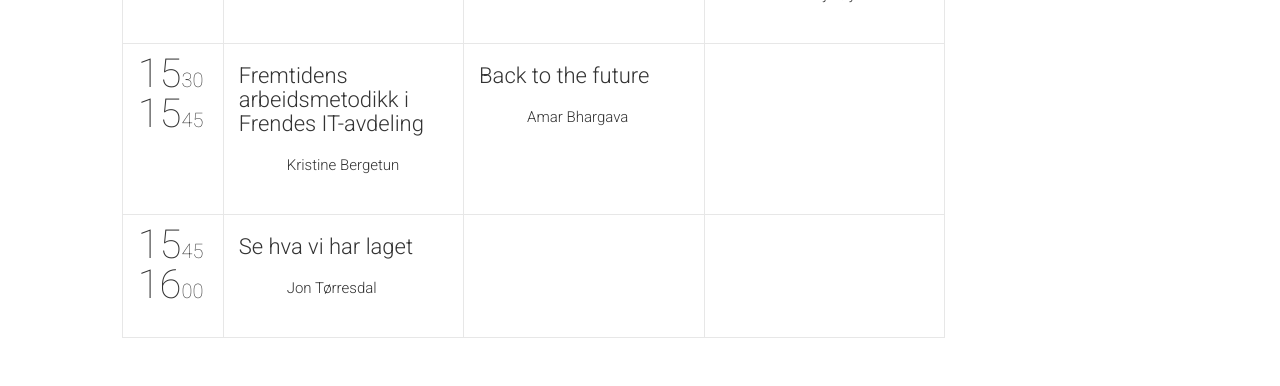
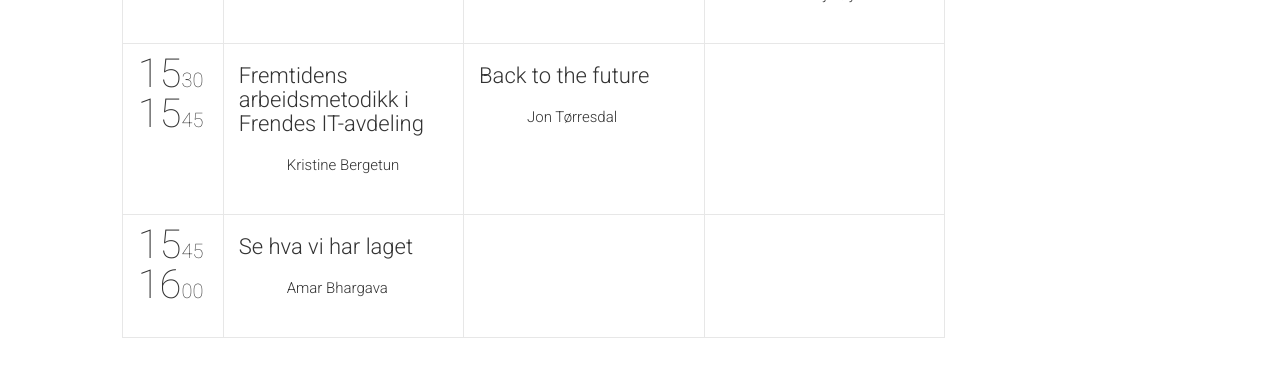
Before and after one commit to SparebankenVest/plask, a Jekyll site: the page built from index.html, in a window 1280 px wide and 900 px high, scrolled down 2715 px. Shown: the part 259-645 px from the top of the window. Built offline with Jekyll 4.4.1, drawn with Linux system fonts in a browser that asks for light colours; nearby versions of some CDN libraries; comment, search, counter and statistics services are not loaded.

```diff
--- a/_data/speakers.yml
+++ b/_data/speakers.yml
@@ -240,16 +240,16 @@
   rockstar: true
 -
   id: 31
-  name: "Amar"
-  surname: "Bhargava"
+  name: "Jon"
+  surname: "Tørresdal"
   company: ""
   title: ""
   bio: ""
   rockstar: true
 -
   id: 32
-  name: "Jon"
-  surname: "Tørresdal"
+  name: "Amar"
+  surname: "Bhargava"
   company: ""
   title: ""
   bio: ""
```
